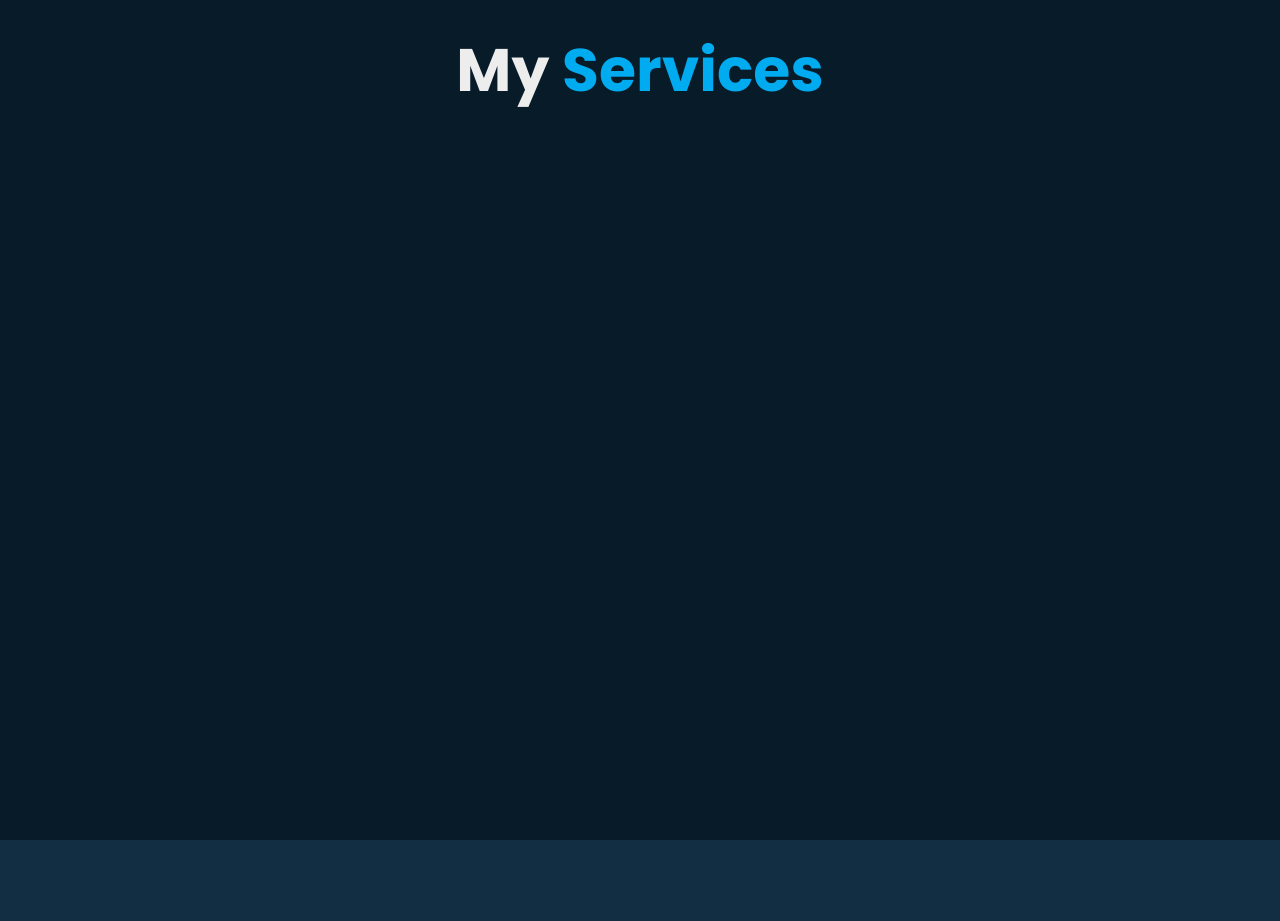
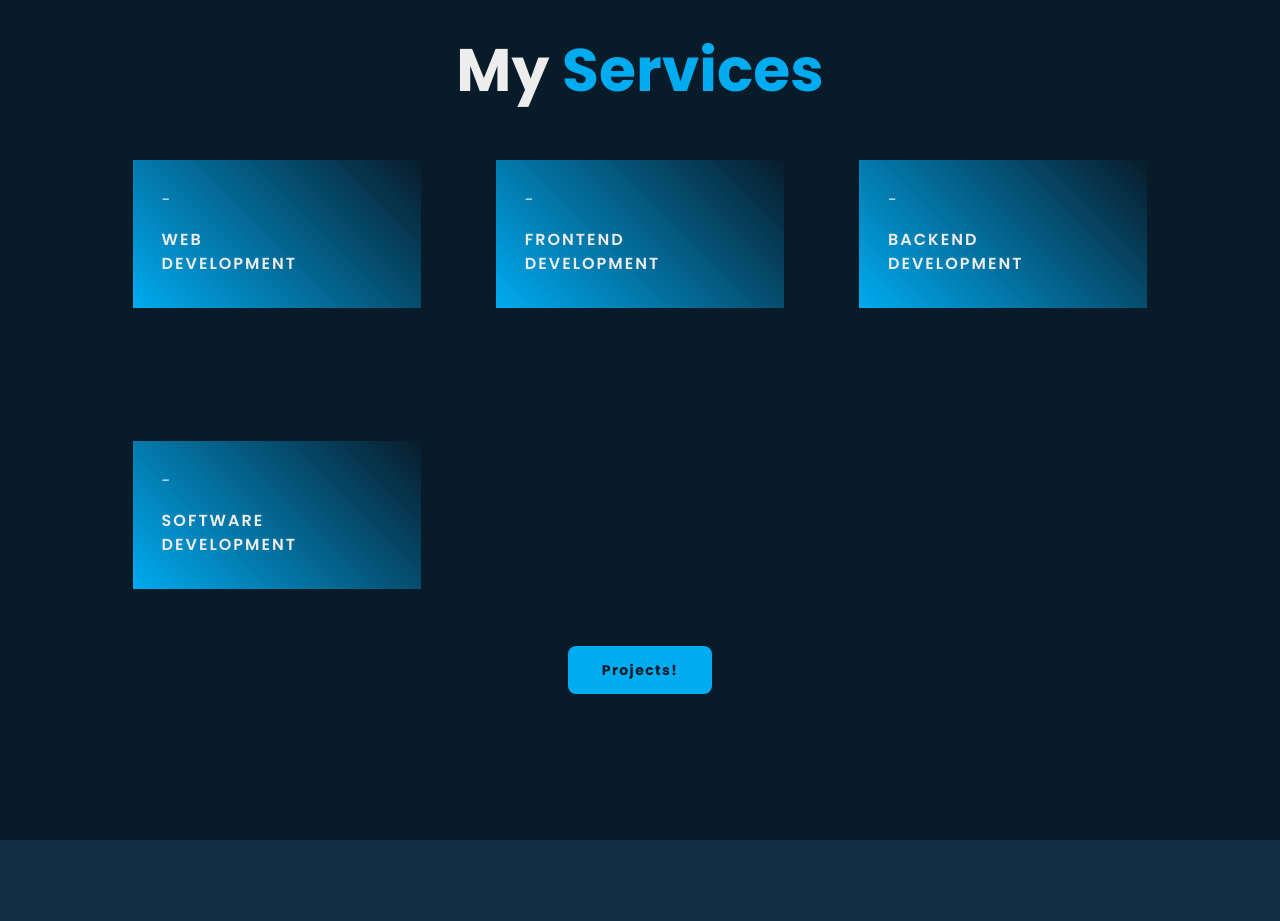
Before and after one commit to Rahul721999/my-portfolio, a React (Vite) app: page / in a window 1280 px wide. Shown: the part 1800-2721 px from the top of the page. Built offline with nearby package versions, Linux system fonts and the light colour scheme; no server answers.

Commit message:
added: service-cards in service-page

```diff
--- a/src/components/ServiceCard/ServiceCard.css
+++ b/src/components/ServiceCard/ServiceCard.css
@@ -0,0 +1,143 @@
+/*
+.container {
+    perspective: 900px;
+  }
+
+  .card {
+    height: 100%;
+    width: 100%;
+    position: relative;
+    transition: transform 1500ms;
+    transform-style: preserve-3d;
+    border-radius: 2rem;
+  }
+
+  .container:hover > .card {
+    cursor: pointer;
+    transform: rotateY(180deg) rotateZ(180deg);
+  }
+
+  .front, .back {
+    height: 100%;
+    width: 100%;
+    border-radius: 1rem;
+    position: absolute;
+    backface-visibility: hidden;
+    color: var(--text-color);
+    background: linear-gradient(-135deg,
+  var(--bg-color), var(--main-color));
+  }
+
+  .front, .back {
+    display: flex;
+    justify-content: center;
+    flex-direction: column;
+    align-items: center;
+    gap: 20px;
+  }
+
+  .back {
+    transform: rotateY(180deg) rotateZ(180deg);
+  }
+  */
+
+/*------------new css-------------------*/
+.container {
+  display: flex;
+  justify-content: center;
+}
+
+.card {
+  position: relative;
+  display: flex;
+  justify-content: center;
+  cursor: pointer;
+  width: 22em;
+  padding: 2em 0;
+  background: linear-gradient(-135deg,
+  var(--bg-color), var(--main-color));
+  transition: all 0.35s ease;
+
+}
+
+.card::before, .card::after {
+  content: "";
+  position: absolute;
+  top: 0;
+  left: 0;
+  width: 100%;
+  background: var(--main-color);
+  height: 4px;
+}
+
+.card::before {
+  width: 0;
+  opacity: 0;
+  transition: opacity 0 ease, width 0 ease;
+  transition-delay: 0.5s;
+}
+
+.card::after {
+  width: 100%;
+  background: var(--bg-color);
+  transition: width 0.5s ease;
+}
+
+.card .content {
+  width: 18em;
+  max-width: 80%;
+}
+
+.card .logo {
+  margin: 0 0 1em;
+  width: 10.625em;
+  transition: all 0.35s ease;
+}
+
+.card .h6 {
+  color: var(--text-color);
+  text-transform: uppercase;
+  margin: 0;
+  letter-spacing: 2px;
+}
+
+.card .hover_content {
+  overflow: hidden;
+  max-height: 0;
+  transform: translateY(1em);
+  transition: all 0.55s ease;
+}
+
+.card .hover_content p {
+  margin: 1.5em 0 0;
+  color: var(--text-color);
+  line-height: 1.4em;
+}
+
+.card:hover {
+  width: 24em;
+
+  box-shadow: 0 10px 20px 0 rgba(32, 32, 36, 0.12);
+}
+
+.card:hover::before {
+  width: 100%;
+  opacity: 1;
+  transition: opacity 0.5s ease, width 0.5s ease;
+  transition-delay: 0;
+}
+
+.card:hover::after {
+  width: 0;
+  opacity: 0;
+  transition: width 0 ease;
+}
+
+.card:hover .logo {
+  margin-bottom: 0.5em;
+}
+
+.card:hover .hover_content {
+  max-height: 20em;
+  transform: none;
+}
--- a/src/components/ServiceCard/ServiceCard.jsx
+++ b/src/components/ServiceCard/ServiceCard.jsx
@@ -1,7 +1,33 @@
-import React from 'react'
+import React from 'react';
+import './ServiceCard.css';
 
-export default function ServiceCard() {
+export default function ServiceCard({ title, description }) {
+  const service_category = title || "Unknown";
+  const service_description = description || "Unknown";
   return (
-    <div>ServiceCard</div>
+    // <div class="container h-2/3 w-1/5">
+    //   <div class="card">
+    //     <div class="front">
+    //       <p class="front-heading text-lg font-bold font-sans">{service_category}</p>
+    //     </div>
+    //     <div class="back">
+    //       <p class="back-heading text-lg font-bold font-sans">{service_category}</p>
+    //       <p className='text-center text-xs pl-8 pr-8'>{service_description}</p>
+    //     </div>
+    //   </div>
+    // </div>
+
+    /* ---------------------new card design---------------------*/
+    <section class="container w-1/5">
+      <div class="card items-center">
+        <div class="content w-full">
+          <p class="logo">-</p>
+          <div class="h6 font-semibold w-7">{service_category}</div>
+          <div class="hover_content">
+            <p className='text-sm tablet:text-base'>{service_description}</p>
+          </div>
+        </div>
+      </div>
+    </section>
   )
 }
--- /dev/null
+++ b/src/pages/Service/ServicePage.css
@@ -0,0 +1,22 @@
+.service-cards-container {
+    display: grid;
+    grid-template-columns: 1fr; /* Single column by default */
+    /* grid-auto-rows: minmax(150px, auto); */
+    justify-items: center; /* Center items horizontally */
+    align-items: center; /* Center items vertically */
+    gap: 20px; /* Gap between items */
+    padding: 0 20px; /* Padding to prevent overflow */
+    overflow: scroll;
+
+    /* For tablet or mid-size screens, display in 2 columns */
+    @media (min-width: 768px) {
+      grid-template-columns: repeat(2, 1fr);
+      gap: 20px;
+    }
+
+    /* For laptop screens, display in a single row */
+    @media (min-width: 1024px) {
+      grid-template-columns: repeat(auto-fit, minmax(200px, 1fr));
+      gap: 30px;
+    }
+  }
--- a/src/pages/Service/Servicepage.jsx
+++ b/src/pages/Service/Servicepage.jsx
@@ -1,10 +1,45 @@
-import React from 'react';
+import { React, useState, useEffect } from 'react';
+import { ServiceCard } from '../../components';
+import './ServicePage.css';
+import 'swiper/css';
+import 'swiper/css/navigation';
+import 'swiper/css/pagination';
+import 'swiper/css/scrollbar';
 
-const Service = ()=> {
+const Service = () => {
+  const [services, setService] = useState([]);
+  useEffect(() => {
+    fetch('./services.json')
+      .then(response => {
+        if (!response.ok) {
+          throw new console.error('Failed to fetch skills');
+        }
+        return response.json();
+      })
+      .then(data => { setService(data.services) })
+      .catch(error => {
+        console.log('There was a problem: ', error);
+      });
+  }, []);
+
   return (
-    <section id='service' className='section-container'>
-        <h1 className='text-4xl font-bold flex justify-center laptop:text-6xl items-center'>My&nbsp;<span className='text-cyan'>Services</span></h1>
+    <section id="service" className="h-screen section-container">
+      <h1 className="text-4xl font-bold flex justify-center laptop:text-6xl items-center">
+        My&nbsp;<span className="text-cyan">Services</span>
+      </h1>
+      <div className=" mt-8 mb-8
+        w-full h-[70%] items-center justify-center
+        gap-10 tablet:gap-20
+        service-cards-container">
+        {services.map((service, index) => (
+          <ServiceCard key={index} title={service.category} description={service.description} />
+        ))}
+      </div>
+      <div className="w-full h-12 flex justify-center">
+        <a className="btn-type1 text-sm">Projects!</a>
+      </div>
     </section>
+
   )
 }
 
```
